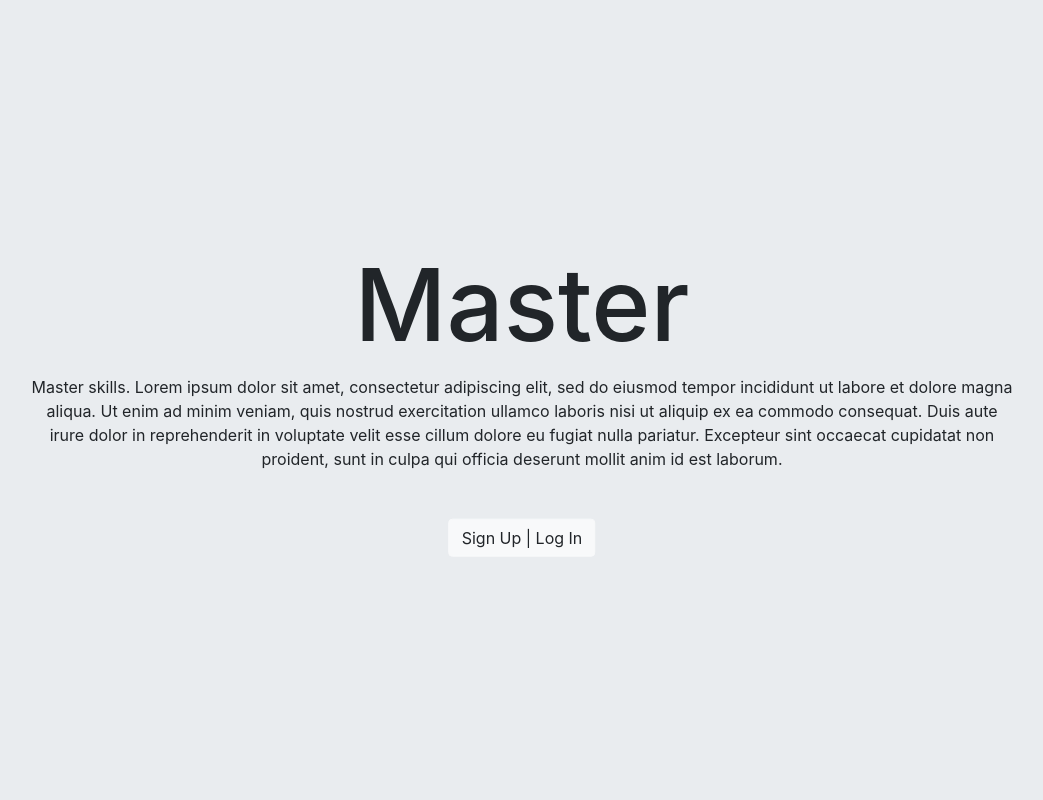
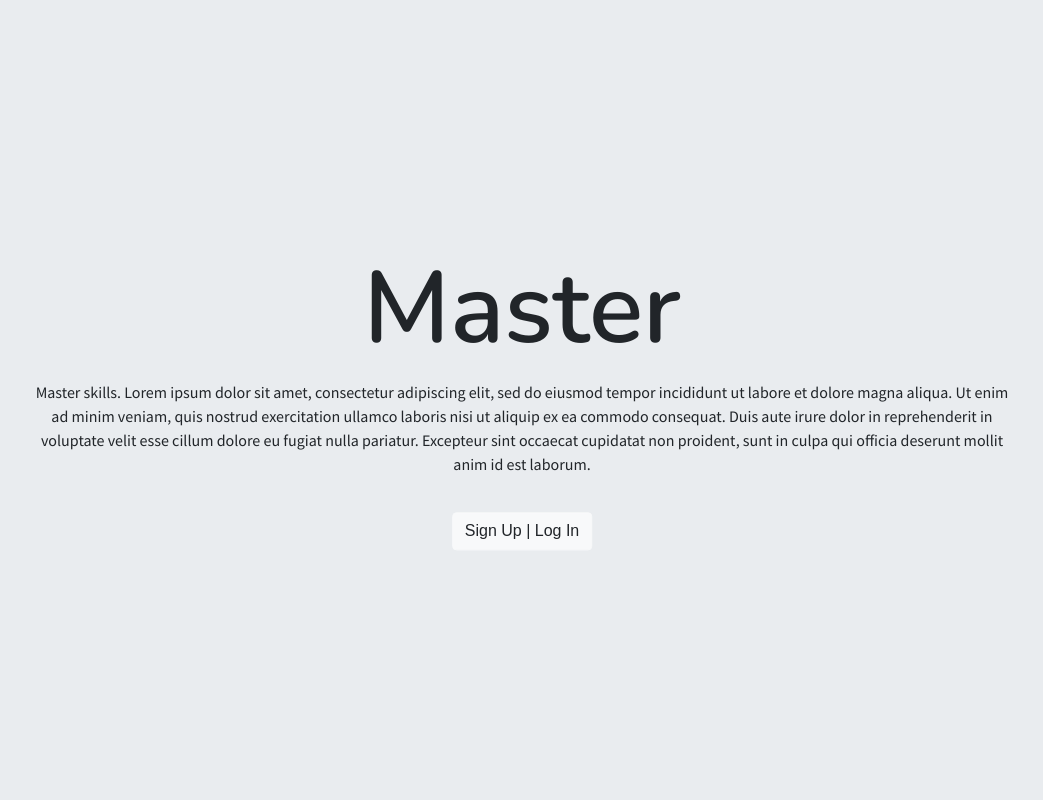
Before and after one commit to CodeApprenticeRai/master, a Django app: page / in a window 1280 px wide. Shown: the whole page, without its empty margins (118-1161 px from the left). Run offline with Django 3.2, Linux system fonts and the light colour scheme; some libraries are stand-ins or nearby versions.

Commit message:
landing page formatting

```diff
--- a/master/app/templates/app/index.html
+++ b/master/app/templates/app/index.html
@@ -11,10 +11,14 @@
     <script src="https://cdn.jsdelivr.net/npm/popper.js@1.16.0/dist/umd/popper.min.js" integrity="sha384-Q6E9RHvbIyZFJoft+2mJbHaEWldlvI9IOYy5n3zV9zzTtmI3UksdQRVvoxMfooAo" crossorigin="anonymous"></script>
     <script src="https://stackpath.bootstrapcdn.com/bootstrap/4.5.0/js/bootstrap.min.js" integrity="sha384-OgVRvuATP1z7JjHLkuOU7Xw704+h835Lr+6QL9UvYjZE3Ipu6Tp75j7Bh/kR0JKI" crossorigin="anonymous"></script>
 
+    <!-- Custom Fonts-->
+    <link href="https://fonts.googleapis.com/css2?family=Nunito:wght@600&family=Open+Sans&family=Source+Sans+Pro&display=swap" rel="stylesheet">
+
     <style>
 
     body {
       background-color: #e9ecef;
+      font-family:sans-serif;
       height: 100%;
       width: 100%;
     }
@@ -41,7 +45,8 @@
 
     #intro-text {
       margin-top: 0.6rem;
-      margin-bottom: 3rem;
+      margin-bottom: 2.3rem;
+      font-family: 'Source Sans Pro', sans-serif;
     }
 
     .center {
@@ -55,7 +60,7 @@
   </head>
   <body>
       <div id="site-header-container"  class="center">
-        <h1 id="site-header" style="font-size: 6.3rem;">Master</h1>
+        <h1 id="site-header" style="font-size: 6.3rem;font-family: 'Nunito', sans-serif;">Master</h1>
         <p id="intro-text">Master skills. Lorem ipsum dolor sit amet, consectetur adipiscing elit, sed do eiusmod tempor incididunt ut labore et dolore magna aliqua. Ut enim ad minim veniam, quis nostrud exercitation ullamco laboris nisi ut aliquip ex ea commodo consequat. Duis aute irure dolor in reprehenderit in voluptate velit esse cillum dolore eu fugiat nulla pariatur. Excepteur sint occaecat cupidatat non proident, sunt in culpa qui officia deserunt mollit anim id est laborum.</p>
         <button type="button" class="btn btn-light">Sign Up | Log In</button>
       </div>
```
